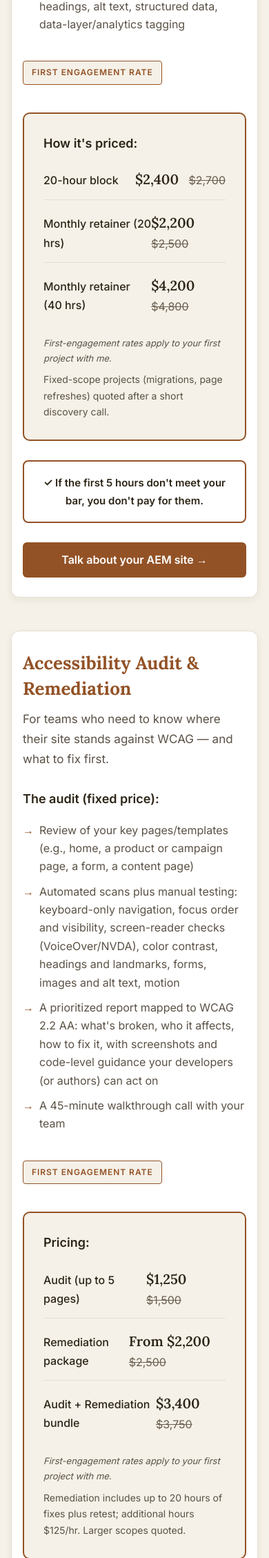
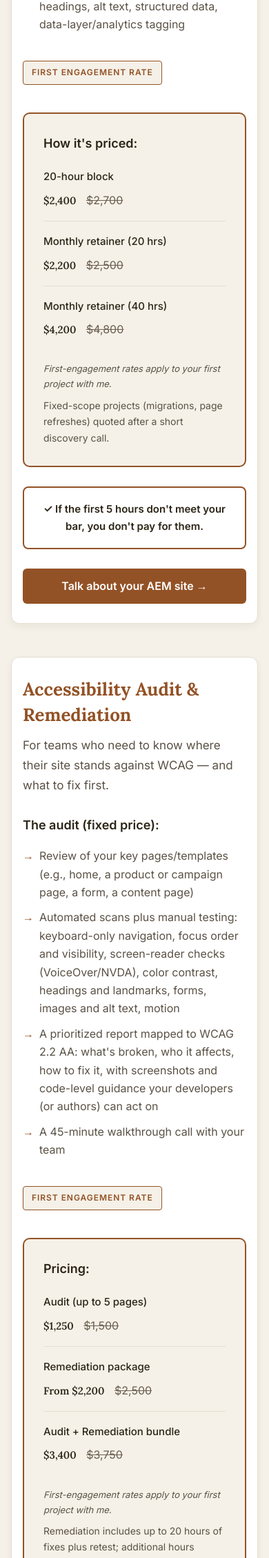
Before and after one commit to mikespe/mikespe.github.io, a PHP site: page / in a window 390 px wide. Shown: the part 2883-5141 px from the top of the page at 69% size. Run offline with PHP 8.4, Linux system fonts and the light colour scheme.

Commit message:
Fix service cards mobile overflow and pricing row layout
Root cause:
- .service-grid had max-width: 900px that wasn't being overridden on mobile
- .price-item used flex row with space-between, causing long labels like
  'Monthly retainer (20 hrs)' to collide with prices, which then wrapped
  awkwardly into 3 messy lines ($2,200 and $2,500 on separate lines)

Fixes:
- Set .service-grid { max-width: none; } on mobile (≤768px and ≤390px)
- Changed .price-item to flex-direction: column with gap: 0.5rem
- Labels now stack on own line, prices display below (left-aligned)
- Labels: font-size: 0.9375rem for better readability

Verification at 390px viewport:
- document.documentElement.scrollWidth === 390 (no horizontal overflow)
- Left gutter: 16.0px, Right gutter: 16.0px (perfectly equal)
- All pricing rows: label on line 1, prices on line 2, 8px gap
- Also tested at 360px and 414px - scrollWidth === viewport for all
- Axe violations: 0

Both service cards (AEM Development & Accessibility Audit) now display
correctly on mobile with equal gutters and readable pricing layout.

Co-authored-by: Michael Speranza <mikespe@users.noreply.github.com>

```diff
--- a/css/style.css
+++ b/css/style.css
@@ -869,8 +869,24 @@ footer {
   }
 
   /* Service cards mobile fix */
+  .service-grid {
+    max-width: none;
+  }
+
   .service-card {
     padding: 2rem 1.25rem;
+  }
+
+  /* Price items stack on mobile */
+  .price-item {
+    flex-direction: column;
+    align-items: flex-start;
+    gap: 0.5rem;
+    padding-bottom: 1rem;
+  }
+
+  .price-item span:first-child {
+    font-size: 0.9375rem;
   }
 
   .pricing-box {
@@ -957,6 +973,10 @@ footer {
     padding: 0 1rem;
   }
 
+  .service-grid {
+    max-width: none;
+  }
+
   .service-card {
     padding: 1.75rem 1rem;
   }
```
Also changed, not shown: 1 other file.
